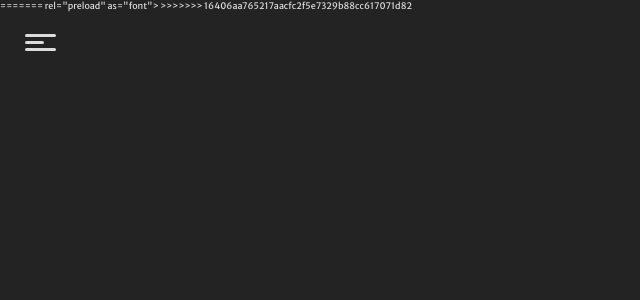
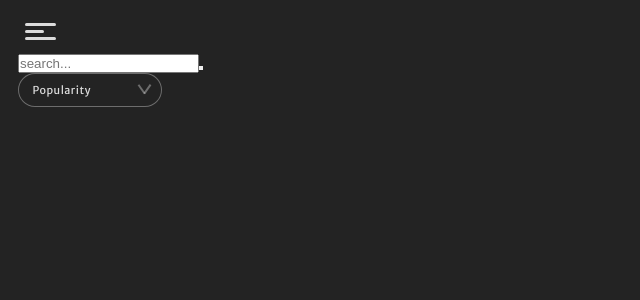
Before and after one commit to jocovass/movie-app, a React (Create React App) app: page / in a window 1280 px wide. Shown: the top 300 px of the page, without its empty margins (0-640 px from the left). Built offline with nearby package versions, Linux system fonts and the light colour scheme.

Commit message:
Creating a custom Selector component

```diff
--- a/package.json
+++ b/package.json
@@ -12,7 +12,6 @@
     "@testing-library/user-event": "^7.2.1",
     "axios": "^0.19.2",
     "babel-eslint": "^10.1.0",
-    "bootstrap": "^4.5.0",
     "eslint-config-prettier": "^6.11.0",
     "eslint-plugin-import": "^2.21.2",
     "eslint-plugin-jsx-a11y": "^6.2.3",
@@ -23,6 +22,7 @@
     "react": "^16.13.1",
     "react-dom": "^16.13.1",
     "react-scripts": "3.4.1",
+    "react-select": "^3.1.0",
     "styled-components": "^5.1.1"
   },
   "scripts": {
--- a/public/index.html
+++ b/public/index.html
@@ -10,11 +10,7 @@
   <link rel="apple-touch-icon" href="%PUBLIC_URL%/logo192.png" />
   <link
     href="https://fonts.googleapis.com/css2?family=Merriweather+Sans:ital,wght@0,300;0,400;0,700;0,800;1,300;1,400;1,700;1,800&display=swap"
-<<<<<<< HEAD
     rel="stylesheet preload" as="style" type="text/css" crossorigin="anonymous">
-=======
-    rel="preload" as="font">
->>>>>>> 16406aa765217aacfc2f5e7329b88cc617071d82
   <!--
       manifest.json provides metadata used when your web app is installed on a
       user's mobile device or desktop. See https://developers.google.com/web/fundamentals/web-app-manifest/
--- a/src/App.js
+++ b/src/App.js
@@ -3,9 +3,9 @@ import Header from './containers/Header/Header';
 
 function App() {
   return (
-    <div className="container">
+    <>
       <Header />
-    </div>
+    </>
   );
 }
 
--- /dev/null
+++ b/src/components/Dropdown/Dropdown.js
@@ -0,0 +1,221 @@
+import React, { useState, useEffect } from 'react';
+import styled from 'styled-components';
+
+const DropdownContainer = styled.div`
+  cursor: pointer;
+  display: inline-block;
+  width: 16rem;
+  min-width: 130px;
+  position: relative;
+  font-size: 1.2rem;
+  letter-spacing: 0.5px;
+
+  &:focus {
+    outline: none;
+  }
+
+  .selected-text {
+    pointer-events: none;
+    background-color: var(--clr-secondary);
+    padding: 1rem 1.5rem;
+    border: 1px solid var(--clr-primary-light);
+    border-radius: 20px;
+    position: relative;
+    transition: all 0.1s ease-in-out;
+  }
+
+  .arrow {
+    /* background-color: red; */
+    width: 1.2rem;
+    height: 1.2rem;
+    position: absolute;
+    right: 1.2rem;
+    top: 1.1rem;
+
+    .left-arrow,
+    .right-arrow {
+      display: block;
+      width: 100%;
+      height: 1.5px;
+      background-color: var(--clr-primary-light);
+      position: absolute;
+      top: 50%;
+      left: 50%;
+      transition: all 0.1s ease-in-out;
+    }
+
+    .left-arrow {
+      transform: ${(props) =>
+        props.isOpen
+          ? 'translate(-80%, -50%) rotate(-55deg)'
+          : 'translate(-80%, -50%) rotate(55deg)'};
+    }
+
+    .right-arrow {
+      transform: ${(props) =>
+        props.isOpen
+          ? 'translate(-30%, -50%) rotate(55deg)'
+          : 'translate(-30%, -50%) rotate(-55deg)'};
+    }
+  }
+
+  .select-options {
+    display: ${(props) => (props.isOpen ? 'block' : 'none')};
+    list-style-type: none;
+    text-align: center;
+    position: absolute;
+    width: 100%;
+    top: 110%;
+    border: 1px solid var(--clr-info);
+    border-radius: 10px;
+    box-shadow: 10px 10px 10px rgba(0, 0, 0, 0.3);
+  }
+
+  .option-item {
+    padding: 1rem 1.2rem;
+    position: relative;
+
+    &:not(:last-child) {
+      border-bottom: 1px solid var(--clr-primary-light);
+    }
+
+    &:first-child {
+      border-radius: 10px 10px 0 0;
+    }
+
+    &:last-child {
+      border-radius: 0 0 10px 10px;
+    }
+
+    &[aria-selected='true']::before {
+      content: '';
+      content: '';
+      background-color: transparent;
+
+      /* position the checkbox */
+      position: absolute;
+      left: 10%;
+      top: 10px;
+
+      /* setting the checkbox */
+      /* short arm */
+      width: 5px;
+      border-bottom: 2px solid var(--clr-primary);
+      /* long arm */
+      height: 11px;
+      border-right: 2px solid var(--clr-primary);
+      /* rotate the mirrored L to make it a checkbox */
+      transform: rotate(45deg);
+    }
+
+    &:hover,
+    &:focus,
+    &:active {
+      background-color: var(--clr-primary-light);
+    }
+  }
+
+  &:hover .selected-text,
+  &:focus .selected-text,
+  &:active .selected-text {
+    border-color: var(--clr-info);
+  }
+
+  &:hover .left-arrow,
+  &:focus .left-arrow,
+  &:active .left-arrow,
+  &:hover .right-arrow,
+  &:focus .right-arrow,
+  &:active .right-arrow {
+    background-color: var(--clr-info);
+  }
+`;
+
+const Dropdown = ({ defaultSelectedText }) => {
+  const [isOpen, setIsOpen] = useState(false);
+  const [selectedText, setSelectedText] = useState(defaultSelectedText);
+
+  useEffect(() => {
+    document.addEventListener('mousedown', handleClickOutside);
+  });
+
+  const handleClickOutside = (e) => {
+    if (
+      !e.target.classList.contains('custom-select') &&
+      !e.target.classList.contains('selected-text') &&
+      !e.target.classList.contains('selecte-options') &&
+      !e.target.classList.contains('option-item')
+    ) {
+      setIsOpen(false);
+    }
+  };
+
+  const handleDropdownClick = (e) => {
+    if (e.keyCode === 13 || e.type === 'click') {
+      setIsOpen(!isOpen);
+    } else if (e.keyCode === 27) {
+      setIsOpen(false);
+    }
+  };
+
+  const handleTextSelect = (e) => {
+    setSelectedText(e.target.dataset.name);
+    setIsOpen(false);
+  };
+
+  return (
+    <DropdownContainer
+      className="custom-select"
+      onClick={handleDropdownClick}
+      onKeyDown={handleDropdownClick}
+      isOpen={isOpen}
+      aria-label="Sort by"
+      aria-haspopup="listbox"
+      tabIndex="0"
+      aria-expanded={isOpen}
+    >
+      <div className="selected-text">
+        {selectedText}
+        <div className="arrow">
+          <span className="left-arrow"></span>
+          <span className="right-arrow"></span>
+        </div>
+      </div>
+      <ul
+        className="select-options"
+        onClick={handleTextSelect}
+        onKeyDown={handleTextSelect}
+        role="listbox"
+        aria-label="List of options"
+        tabIndex="-1"
+      >
+        <li
+          className="option-item"
+          data-name="Popularity"
+          role="option"
+          aria-selected
+        >
+          Popularity
+        </li>
+        <li
+          className="option-item"
+          data-name="AverageVote"
+          role="option"
+          aria-selected="false"
+        >
+          Average Vote
+        </li>
+        <li
+          className="option-item"
+          data-name="Title"
+          role="option"
+          aria-selected="false"
+        >
+          Title
+        </li>
+      </ul>
+    </DropdownContainer>
+  );
+};
+
+export default Dropdown;
--- a/src/components/GlobalStyles/GlobalStyles.js
+++ b/src/components/GlobalStyles/GlobalStyles.js
@@ -4,6 +4,7 @@ const GlobalStyles = createGlobalStyle`
     :root {
         // Colors
         --clr-primary: #dcdcdc;
+        --clr-primary-light: #dcdcdc66;
         --clr-secondary: #232323;
         --clr-success: #81a123;
         --clr-danger: #ef6837;
--- /dev/null
+++ b/src/components/Search/Search.js
@@ -0,0 +1,15 @@
+import React from 'react';
+import styled from 'styled-components';
+
+const FormContainer = styled.div``;
+
+const Search = () => {
+  return (
+    <form>
+      <input type="text" placeholder="search..." name="search" />
+      <button aria-label="search button"></button>
+    </form>
+  );
+};
+
+export default Search;
--- a/src/containers/Header/Header.js
+++ b/src/containers/Header/Header.js
@@ -1,6 +1,8 @@
 import React, { Component } from 'react';
 import styled from 'styled-components';
 import NavbarToggleBtn from '../../components/Navbar/NavbarToggle/NavbarToggleBtn';
+import Search from '../../components/Search/Search';
+import Dropdown from '../../components/Dropdown/Dropdown';
 
 const HeaderWrapper = styled.header`
   padding: ${({ sidebarIsOpen }) =>
@@ -34,6 +36,10 @@ class Header extends Component {
           keyPressHandler={this.keyPressHandler}
           toggleHandler={this.toggleSidebar}
         />
+        <div className="search-wrapper">
+          <Search />
+          <Dropdown defaultSelectedText="Popularity" />
+        </div>
       </HeaderWrapper>
     );
   }
--- a/src/index.scss
+++ b/src/index.scss
@@ -10,4 +10,5 @@ body {
 code {
   font-family: source-code-pro, Menlo, Monaco, Consolas, 'Courier New',
     monospace;
+  color: #dcdcdc66;
 }
```
Also changed, not shown: 1 other file (tests, documents, lock files or other folders).
